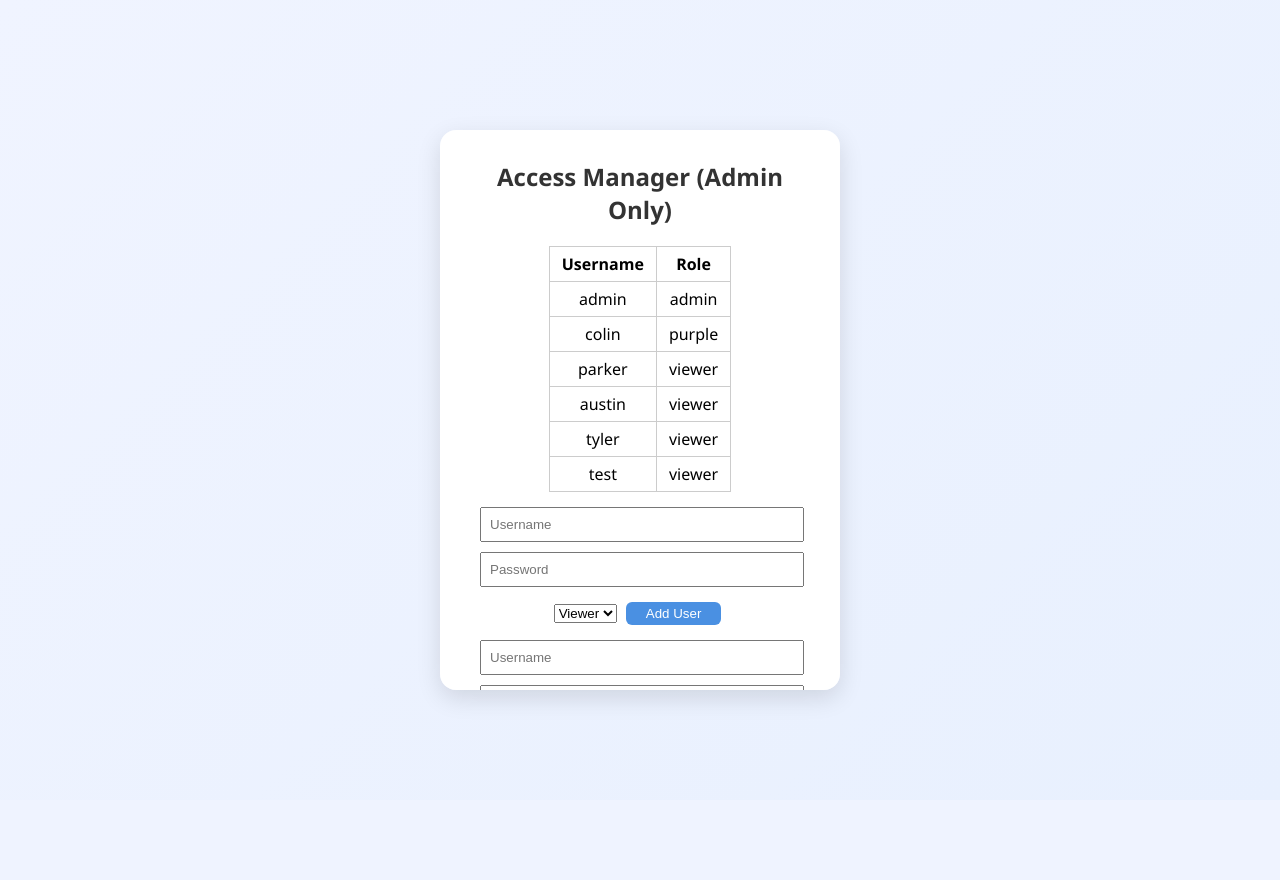
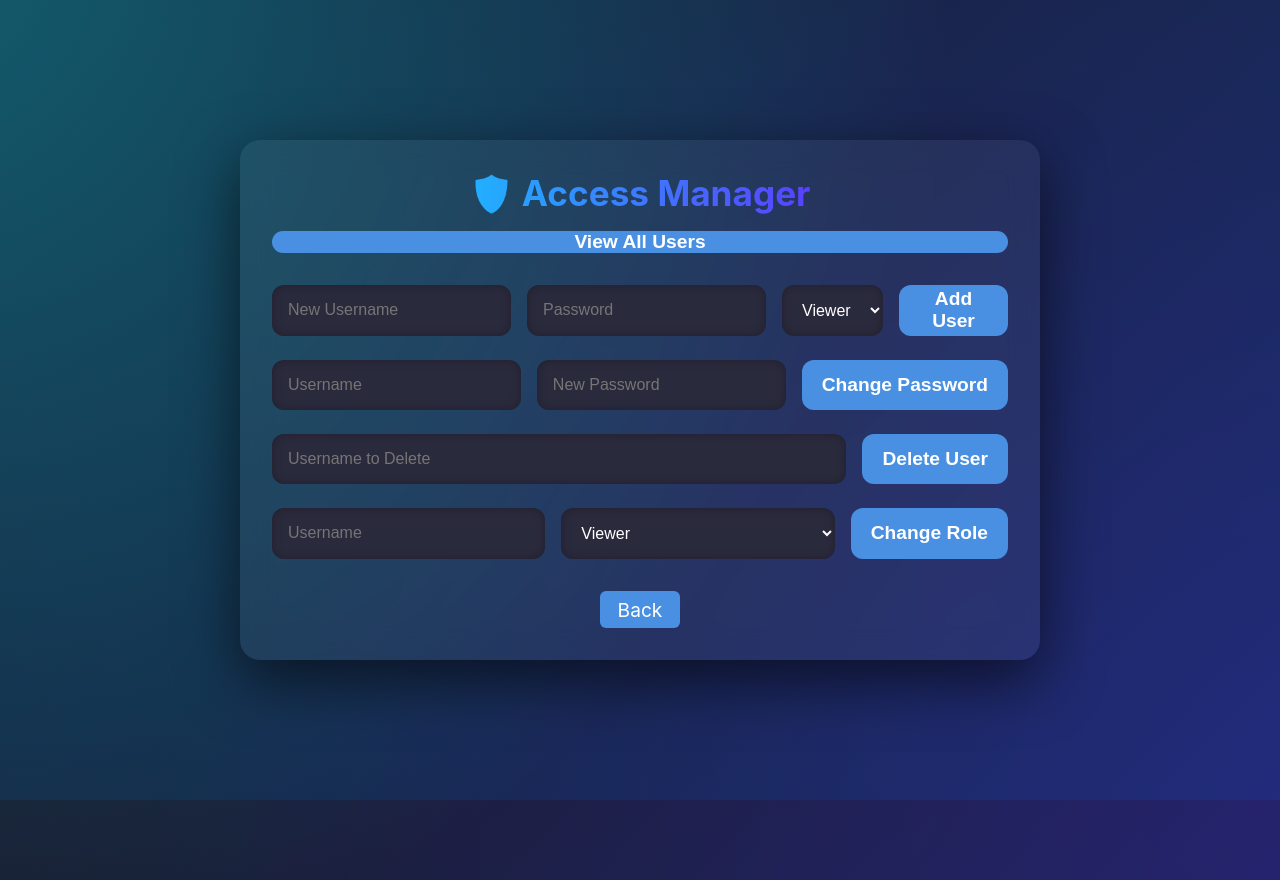
Before and after one commit to colincano20/TestServerFlask, a Flask app: page /access in a window 1280 px wide; the page is wider, and only the part inside the window is pictured. Before the commit the page ends 706 px from the top of that part, so only its background shows below. Run offline with Flask 3, Linux system fonts and the light colour scheme; a user stored in the database is signed in; data comes from the database, SQL or seed files in the repository; both versions use the stored data as it was after the commit.

Commit message:
Added messageboard and updated the CSS for access manager and added users.html

```diff
--- a/app.py
+++ b/app.py
@@ -99,6 +99,13 @@ def init_db():
                 file_path TEXT
             )
         ''')
+        cur.execute('''
+            CREATE TABLE IF NOT EXISTS messages (
+                id INTEGER PRIMARY KEY AUTOINCREMENT,
+                user TEXT,
+                message TEXT
+            )
+        ''')
 
         conn.commit()
 
@@ -168,6 +175,16 @@ def access_manager():
         cur.execute('SELECT username, role FROM users')
         users = cur.fetchall()
     return render_template('access_manager.html', users=users)
+@app.route('/users', methods = ['GET'])
+def users():
+    if session.get('role') != 'admin':
+        return redirect('/dashboard')
+    with sqlite3.connect('database.db', check_same_thread=False) as conn:
+        cur = conn.cursor()
+        cur.execute('SELECT username, role FROM users')
+        users = cur.fetchall()
+    return render_template('users.html', users=users)
+
 
 @app.route('/adduser', methods=['POST'])
 def add_user_route():
@@ -538,6 +555,28 @@ def play_music():
     return redirect('/music')
 
 
+
+@app.route('/messages', methods=['GET', 'POST'] )
+def messages():
+    if 'user' not in session:
+        return redirect('/login')
+
+    if request.method == 'POST':
+        message = request.form.get('message')
+        if message:
+            with sqlite3.connect('database.db', check_same_thread=False) as conn:
+                cur = conn.cursor()
+                cur.execute('INSERT INTO messages (user, message) VALUES (?, ?)', (session['user'], message))
+                conn.commit()
+            return redirect('/messages')
+
+    with sqlite3.connect('database.db', check_same_thread=False) as conn:
+        cur = conn.cursor()
+        cur.execute('SELECT user, message FROM messages ORDER BY id DESC')
+        messages = cur.fetchall()
+
+    return render_template('messages.html', messages=messages)
+
 @app.route('/overview')
 def overview():
     if 'user' not in session:
--- /dev/null
+++ b/static/messages.css
@@ -0,0 +1,220 @@
+/* Reset and base */
+* {
+  margin: 0;
+  padding: 0;
+  box-sizing: border-box;
+}
+
+body {
+  font-family: 'Inter', sans-serif;
+  background: linear-gradient(135deg, #1a1a2e, #0f3460);
+  color: #fff;
+  height: 100vh;
+  display: flex;
+  justify-content: center;
+  align-items: center;
+  overflow: hidden;
+  position: relative;
+}
+
+.background-glow {
+  position: absolute;
+  width: 120%;
+  height: 120%;
+  background: radial-gradient(circle at top left, #00f2fe55, transparent 60%),
+              radial-gradient(circle at bottom right, #7a00ff33, transparent 70%);
+  z-index: 0;
+}
+
+.board-wrapper {
+  position: relative;
+  z-index: 10;
+  width: 95%;
+  max-width: 800px;
+  background: rgba(255, 255, 255, 0.05);
+  backdrop-filter: blur(16px);
+  border-radius: 20px;
+  box-shadow: 0 20px 60px rgba(0, 0, 0, 0.6);
+  padding: 2rem;
+  display: flex;
+  flex-direction: column;
+  gap: 1rem;
+  max-height: 90vh;
+  overflow: hidden;
+}
+
+.board-header {
+  text-align: center;
+}
+
+.board-header h1 {
+  font-size: 2.2rem;
+  background: linear-gradient(to right, #00f2fe, #7a00ff);
+  -webkit-background-clip: text;
+  background-clip: text;
+  -webkit-text-fill-color: transparent;
+}
+
+.board-header p {
+  color: #ccc;
+  font-size: 1rem;
+  margin-top: 0.25rem;
+}
+
+/* Message feed */
+.message-feed {
+  flex: 1;
+  overflow-y: auto;
+  display: flex;
+  flex-direction: column;
+  gap: 0.75rem;
+  padding-right: 0.5rem;
+  scroll-behavior: smooth;
+}
+
+.message-chip {
+  background: rgba(255, 255, 255, 0.08);
+  padding: 0.75rem 1rem;
+  border-radius: 12px;
+  animation: fadeInUp 0.3s ease both;
+  transform: translateY(10px);
+  transition: background 0.2s;
+  display: flex;
+  flex-direction: column;
+  gap: 0.25rem;
+}
+
+.message-chip:hover {
+  background: rgba(255, 255, 255, 0.15);
+}
+/* Scrollbar for WebKit-based browsers */
+.message-feed::-webkit-scrollbar {
+  width: 8px;
+}
+
+.message-feed::-webkit-scrollbar-track {
+  background: transparent;
+  border-radius: 10px;
+}
+
+.message-feed::-webkit-scrollbar-thumb {
+  background: rgb(255, 255, 255);
+  border-radius: 10px;
+  transition: background 0.3s;
+}
+
+.message-feed::-webkit-scrollbar-thumb:hover {
+  background: rgba(255, 255, 255, 0.4);
+}
+
+.msg-user {
+  font-weight: bold;
+  color: #00f2fe;
+  font-size: 0.9rem;
+}
+
+.msg-content {
+  font-size: 1rem;
+  color: #f0f0f0;
+}
+
+/* Form */
+.message-form {
+  display: flex;
+  gap: 1rem;
+  margin-top: auto;
+}
+
+textarea,input,select {
+  flex: 1;
+  background: #2a2a3d;
+  border: none;
+  border-radius: 12px;
+  padding: 1rem;
+  color: #fff;
+  font-size: 1rem;
+  resize: none;
+  box-shadow: inset 0 0 10px #00000044;
+  transition: box-shadow 0.2s;
+}
+
+textarea:focus {
+  outline: none;
+  box-shadow: 0 0 0 2px #00f2fe66;
+}
+
+button {
+  background-color: #4A90E2;
+  color: white;
+  font-weight: bold;
+  padding: 0 1.25rem;
+  border-radius: 12px;
+  border: none;
+  cursor: pointer;
+  font-size: 1.2rem;
+  transition: transform 0.2s;
+}
+
+
+button:hover {
+  transform: scale(1.05);
+}
+
+/* Footer */
+.footer-nav {
+  text-align: center;
+  margin-top: 1rem;
+}
+
+.footer-nav a {
+
+
+
+  display: inline-block;
+  background-color: #4A90E2;
+  color: white;
+  font-size: 1.2rem;
+  padding: 0.41rem 1.1rem;
+  border-radius: 6px;
+  text-decoration: none;
+  transition: background-color 0.3s ease;
+
+}
+
+.footer-nav a:hover {
+  color: white;
+}
+
+/* Animation */
+@keyframes fadeInUp {
+  from {
+    opacity: 0;
+    transform: translateY(20px);
+  }
+  to {
+    opacity: 1;
+    transform: translateY(0);
+  }
+}
+.form-section {
+  display: flex;
+  flex-direction: column;
+  gap: 1.5rem;
+  margin-top: 1rem;
+}
+
+.form-card {
+  background: rgba(255, 255, 255, 0.03);
+  padding: 1rem 1.5rem;
+  border-radius: 12px;
+  box-shadow: 0 0 10px rgba(0, 0, 0, 0.3);
+}
+
+.form-card h3 {
+  margin-bottom: 1rem;
+  font-size: 1.1rem;
+  color: #00f2fe;
+  display: flex;
+  align-items: center;
+  gap: 0.5rem;
+}
--- a/templates/access_manager.html
+++ b/templates/access_manager.html
@@ -1,53 +1,66 @@
 <!DOCTYPE html>
-<html>
+<html lang="en">
 <head>
+  <meta charset="UTF-8">
   <title>Access Manager</title>
-    <link rel="stylesheet" href="/static/style.css">
+  <link rel="stylesheet" href="{{ url_for('static', filename='messages.css') }}">
 </head>
 <body>
-    <div class="box">
-        <h2>Access Manager (Admin Only)</h2>
-        <table>
-            <tr><th>Username</th><th>Role</th></tr>
-            {% for u in users %}
-            <tr><td>{{ u[0] }}</td><td>{{ u[1] }}</td></tr>
-            {% endfor %}
-        </table>
+  <div class="background-glow"></div>
 
-        <form method="POST" action="/adduser">
-            <input type="text" name="username" placeholder="Username">
-            <input type="password" name="password" placeholder="Password">
-            <select name="role">
+  <div class="board-wrapper">
+    <header class="board-header">
+      <h1>🛡️ Access Manager</h1>
+
+    </header>
+
+    <button><a href="/users" style="text-decoration: none; color:white;">View All Users</a></button>
+
+
+
+    <section class="form-section">
+
+    <!-- Add User -->
+    <form method="POST" action="/adduser" class="message-form">
+      <input type="text" name="username" placeholder="New Username" required>
+      <input type="password" name="password" placeholder="Password" required>
+      <select name="role" required>
         <option value="viewer">Viewer</option>
         <option value="purple">Purple</option>
         <option value="admin">Admin</option>
       </select>
       <button type="submit">Add User</button>
     </form>
-         <form method="POST" action="/change_password">
-            <input type="text" name="username" placeholder="Username">
-            <input type="password" name="new_password" placeholder="Password">
+
+    <!-- Change Password -->
+    <form method="POST" action="/change_password" class="message-form">
+      <input type="text" name="username" placeholder="Username" required>
+      <input type="password" name="new_password" placeholder="New Password" required>
       <button type="submit">Change Password</button>
     </form>
 
-        <form method="POST" action="/deleteuser">
-            <input type="text" name="username" placeholder="Username to Delete">
+    <!-- Delete User -->
+    <form method="POST" action="/deleteuser" class="message-form">
+      <input type="text" name="username" placeholder="Username to Delete" required>
       <button type="submit">Delete User</button>
     </form>
 
-        <form method="POST" action="/changerole">
-            <input type="text" name="username" placeholder="Username">
-            <select name="role">
+    <!-- Change Role -->
+    <form method="POST" action="/changerole" class="message-form">
+
+      <input type="text" name="username" placeholder="Username" required>
+      <select name="role" required>
         <option value="viewer">Viewer</option>
         <option value="purple">Purple</option>
         <option value="admin">Admin</option>
       </select>
       <button type="submit">Change Role</button>
     </form>
+    </section>
+
+    <footer class="footer-nav">
       <a href="/dashboard">Back</a>
+    </footer>
   </div>
-
-
-
 </body>
 </html>
--- a/templates/dashboard.html
+++ b/templates/dashboard.html
@@ -21,6 +21,7 @@
             <li><a class="button" href="/grocery">Grocery List</a></li>
             <li><a class="button" href="/polls">Polls</a></li>
             <li><a class="button" href="/music">Music Player</a></li>
+            <li><a class="button" href="/messages">Message Board</a></li>
             <li><a class="button" href="/overview">Daily Overview</a></li>
 
             <li><a class="button" href="/logout">Logout</a></li>
```
Also changed, not shown: templates/messages.html (added, +44 -0 lines), templates/users.html (added, +46 -0 lines), README.md, database.db. Lines whose indentation alone changed are shown as unchanged.
